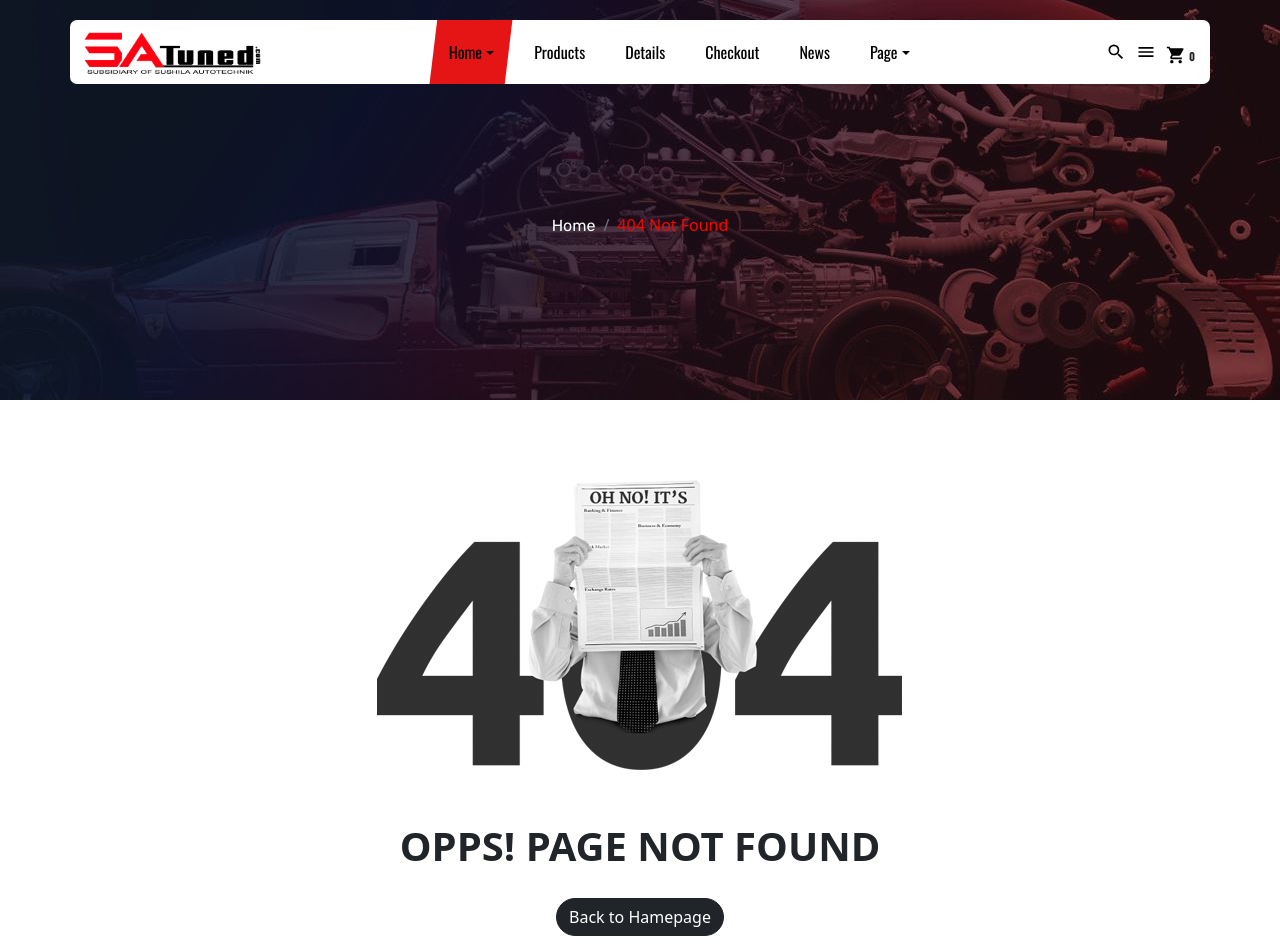
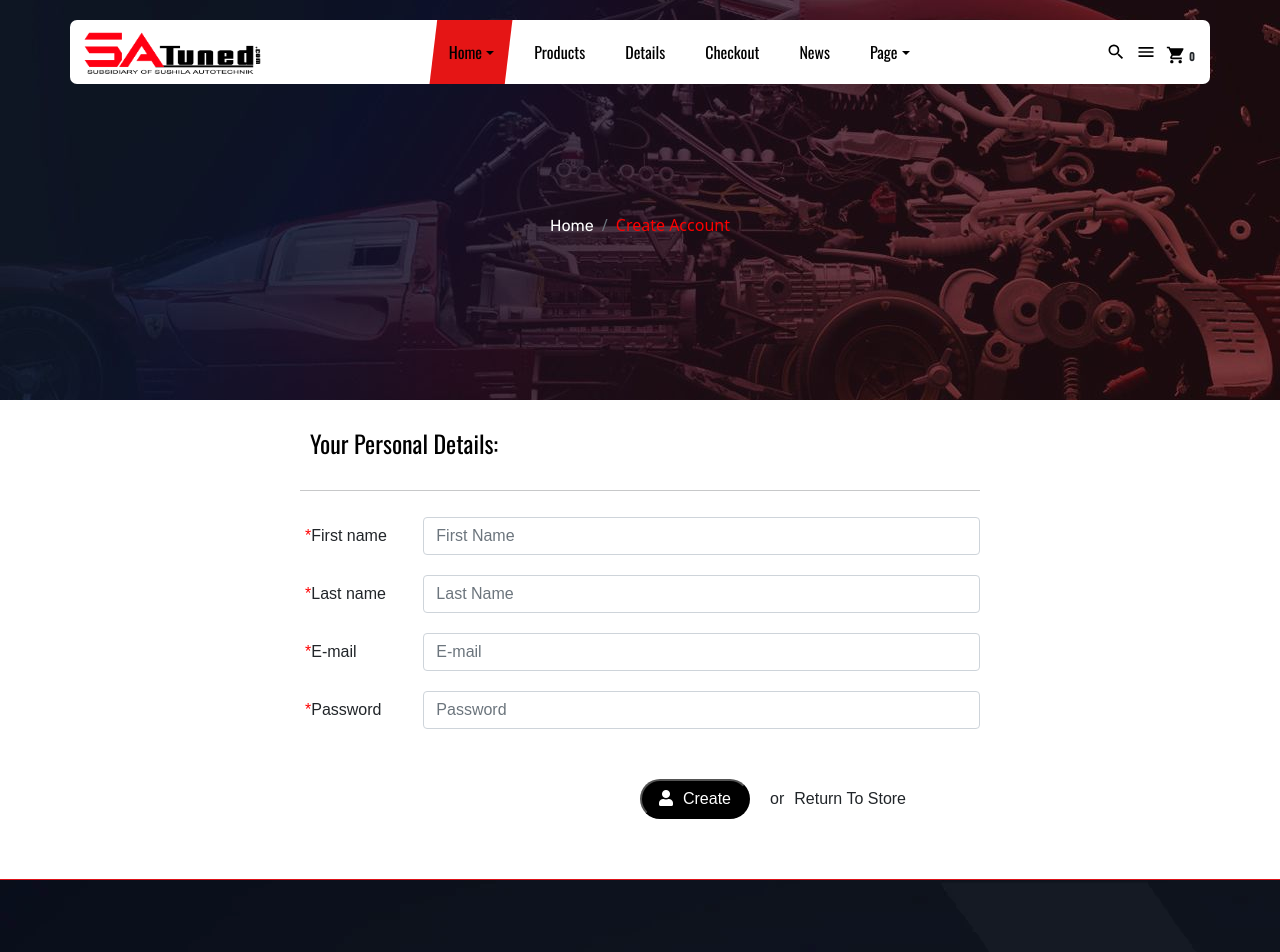
Before and after one commit to ramchandra-kumble/ReactJS, a React (Create React App) app: page /account/register in a window 1280 px wide. Shown: the top 952 px of the page. Built offline with nearby package versions, Linux system fonts and the light colour scheme; a web font is replaced by a local one.

Commit message:
added register page and created routes for login page

```diff
--- a/src/App.js
+++ b/src/App.js
@@ -13,6 +13,9 @@ import { totalQuantity } from "./Utilis/GetTotalQuantity";
 import CartPage from "./pages/CartPage/CartPage";
 import NotFind from "./pages/NotFound/NotFind";
 import Faq from "./pages/FaqPage/Faq";
+import SingleNewsPage from "./pages/NewsPage/SingleNewsPage";
+import Register from "./pages/Account/Register";
+import Login from "./pages/Account/Login";
 
 export const CardContext = createContext();
 
@@ -45,6 +48,15 @@ function App() {
             <Route path="/pages/faq">
               <Faq />
             </Route>
+            <Route path="/news/page">
+              <SingleNewsPage />
+            </Route>
+            <Route path="/account/register">
+              <Register />
+            </Route>
+            <Route path="/account/login">
+              <Login />
+            </Route>
             <Route>
               <NotFind />
             </Route>
--- a/src/components/Data/MenuList.js
+++ b/src/components/Data/MenuList.js
@@ -39,8 +39,8 @@ export const menus = [
     path: "/",
     dropdownList: [
       { text: "FAQ", path: "/pages/faq" },
-      { text: "Action", path: "/" },
-      { text: "Action", path: "/" },
+      { text: "REGISTER", path: "/account/register" },
+      { text: "LOGIN", path: "/account/login" },
     ],
   },
 ];
--- a/src/components/Data/newsData.js
+++ b/src/components/Data/newsData.js
@@ -4,57 +4,60 @@ export const newsData = [
   {
     title: "Ladipiscing erat llentesque pellentesque eton",
     date: "08/25/21",
-    author: "programmer anamul",
+    author: "Yash Kumar",
     description:
       "Lorem Ipsum is simply dummy text of the printing and typesetting industry. Lorem Ipsum has been the industry's standard dummy text ever since the 1500s, when an unknown printer took a galley of type and scrambled it to make a type specimen book. It has survived not only five centuries, but also the leap into electronic typesetting, remaining essentially unchanged. It was popularised in the 1960s with the release of Letraset sheets containing Lorem Ipsum passages, and more recently with desktop publishing software like Aldus PageMaker including versions of Lorem Ipsum. Lorem Ipsum is simply dummy text of the printing and typesetting industry. Lorem Ipsum has been the industry's standard dummy text ever since the 1500s, when an unknown printer took a galley of type and scrambled it to make a type specimen book. It has survived not only five centuries, but also the leap into electronic typesetting, remaining essentially unchanged. It was popularised in the 1960s with the release of Letraset sheets containing Lorem Ipsum passages, and more recently with desktop publishing software like Aldus PageMaker including versions of Lorem Ipsum.",
     image: newsImage1,
   },
   {
-    title: "Ladipiscing erat llentesque pellentesque eton",
-    date: "08/25/21",
-    author: "programmer anamul",
+    title: "Best Tyre Manufraturer",
+    date: "05/25/21",
+    author: "Jayesh",
     description:
       "Lorem Ipsum is simply dummy text of the printing and typesetting industry. Lorem Ipsum has been the industry's standard dummy text ever since the 1500s, when an unknown printer took a galley of type and scrambled it to make a type specimen book. It has survived not only five centuries, but also the leap into electronic typesetting, remaining essentially unchanged. It was popularised in the 1960s with the release of Letraset sheets containing Lorem Ipsum passages, and more recently with desktop publishing software like Aldus PageMaker including versions of Lorem Ipsum. Lorem Ipsum is simply dummy text of the printing and typesetting industry. Lorem Ipsum has been the industry's standard dummy text ever since the 1500s, when an unknown printer took a galley of type and scrambled it to make a type specimen book. It has survived not only five centuries, but also the leap into electronic typesetting, remaining essentially unchanged. It was popularised in the 1960s with the release of Letraset sheets containing Lorem Ipsum passages, and more recently with desktop publishing software like Aldus PageMaker including versions of Lorem Ipsum.",
     image: newsImage1,
   },
   {
-    title: "Ladipiscing erat llentesque pellentesque eton",
-    date: "08/25/21",
-    author: "programmer anamul",
+    title: "Color of your Choice",
+    date: "08/5/21",
+    author: "Hasan Abdullah",
     description:
       "Lorem Ipsum is simply dummy text of the printing and typesetting industry. Lorem Ipsum has been the industry's standard dummy text ever since the 1500s, when an unknown printer took a galley of type and scrambled it to make a type specimen book. It has survived not only five centuries, but also the leap into electronic typesetting, remaining essentially unchanged. It was popularised in the 1960s with the release of Letraset sheets containing Lorem Ipsum passages, and more recently with desktop publishing software like Aldus PageMaker including versions of Lorem Ipsum. Lorem Ipsum is simply dummy text of the printing and typesetting industry. Lorem Ipsum has been the industry's standard dummy text ever since the 1500s, when an unknown printer took a galley of type and scrambled it to make a type specimen book. It has survived not only five centuries, but also the leap into electronic typesetting, remaining essentially unchanged. It was popularised in the 1960s with the release of Letraset sheets containing Lorem Ipsum passages, and more recently with desktop publishing software like Aldus PageMaker including versions of Lorem Ipsum.",
     image: newsImage1,
   },
 ];
 
-
-
-
-
 export const sideBarCheckBoxLink = [
   {
-    text:"home 1", path: "/"
+    text: "home 1",
+    path: "/",
   },
   {
-    text:"home 2", path: "/"
+    text: "home 2",
+    path: "/",
   },
   {
-    text:"home 3", path: "/"
+    text: "home 3",
+    path: "/",
   },
   {
-    text:"home 4", path: "/"
+    text: "home 4",
+    path: "/",
   },
   {
-    text:"home 5", path: "/"
+    text: "home 5",
+    path: "/",
   },
   {
-    text:"home Fashion", path: "/"
+    text: "home Fashion",
+    path: "/",
   },
   {
-    text:"Fashion Light", path: "/"
+    text: "Fashion Light",
+    path: "/",
   },
   {
-    text:"Fashion dart", path: "/"
+    text: "Fashion dart",
+    path: "/",
   },
-
-]
+];
--- a/src/components/NewsPageComponent/SingleNews.js
+++ b/src/components/NewsPageComponent/SingleNews.js
@@ -1,6 +1,7 @@
 import React from "react";
 import style from "./NewsPageComponent.module.css";
 import { IoArrowForward } from "react-icons/io5";
+import { Link } from "react-router-dom";
 
 const SingleNews = ({ news }) => {
   return (
@@ -17,10 +18,12 @@ const SingleNews = ({ news }) => {
           <p className={style.description}>
             {news.description.slice(0, 200)}...
           </p>
-          <button className={`${style.my_btn} btn shadow-none`}>
-            <span className="me-1">Read more</span>
-            <IoArrowForward className="text-white fs-16" />
-          </button>
+          <Link to={`/news/${news.title}`}>
+            <button className={`${style.my_btn} btn shadow-none`}>
+              <span className="me-1">Read more</span>
+              <IoArrowForward className="text-white fs-16" />
+            </button>
+          </Link>
         </div>
       </div>
     </>
--- /dev/null
+++ b/src/pages/Account/Login.js
@@ -0,0 +1,12 @@
+import React from "react";
+import PageBanner from "../../components/commonComponent/PageBanner/PageBanner";
+
+const Login = () => {
+  return (
+    <div>
+      <PageBanner title="Account" dontShowTitle={true} menu={true} />
+    </div>
+  );
+};
+
+export default Login;
--- /dev/null
+++ b/src/pages/Account/Register.css
@@ -0,0 +1,74 @@
+fieldset {
+  background-color: white;
+}
+
+legend {
+  background-color: white;
+  color: black;
+  padding: 5px 10px;
+}
+
+input {
+  margin: 5px;
+}
+
+.formpar {
+  font-family: sans-serif;
+  margin: 10px 300px;
+
+  border-radius: 2px;
+}
+
+.btnreg {
+  margin-left: 300px;
+  margin-right: 20px;
+  background-color: black;
+  color: white;
+  width: 110px;
+  height: 40px;
+  border-radius: 25px;
+}
+
+.btnreg:hover {
+  background-color: red;
+}
+
+.create {
+  color: white;
+  font-weight: 200px;
+}
+
+.return {
+  padding-left: 10px;
+}
+
+.return:hover {
+  color: red;
+  cursor: pointer;
+}
+
+.name-wala {
+  font-family: Oswald;
+}
+.redStar {
+  color: red;
+}
+.boxok {
+  display: inline-block;
+  padding: 5px;
+}
+.boxok > span {
+  display: flex;
+  align-content: flex-end;
+}
+@media screen and (max-width: 900px) {
+  .formpar {
+    margin: 10px 10px;
+  }
+  .btnreg {
+    margin-left: 20px;
+  }
+  .boxok {
+    display: block;
+  }
+}
--- /dev/null
+++ b/src/pages/Account/Register.js
@@ -0,0 +1,129 @@
+import React from "react";
+import { Link } from "react-router-dom";
+import PageBanner from "../../components/commonComponent/PageBanner/PageBanner";
+import { useHistory } from "react-router";
+import "./Register.css";
+import { Form } from "react-bootstrap";
+
+const Register = () => {
+  const history = useHistory();
+  return (
+    <div>
+      <PageBanner title="Create Account" dontShowTitle={true} menu={true} />
+      <div className="formpar">
+        <Form
+          onSubmit={() => alert("Registered Successfully")}
+          style={{ padding: "10px 0" }}
+        >
+          <fieldset className="form">
+            <legend>
+              <p style={{ fontFamily: "Oswald" }}>Your Personal Details:</p>
+            </legend>
+            <hr />
+            <div>
+              <div className="col-sm-2 boxok">
+                <span>
+                  <Form.Label for="fname">
+                    <span className="redStar">*</span>First name
+                  </Form.Label>
+                </span>
+              </div>
+              <div className="col-sm-10 boxok">
+                <Form.Control
+                  type="text"
+                  className="ip"
+                  id="fname"
+                  name="fname"
+                  placeholder="First Name"
+                  required
+                />
+              </div>
+            </div>
+            <div>
+              <div className="col-sm-2 boxok">
+                <Form.Label for="fname">
+                  <span className="redStar">*</span>Last name
+                </Form.Label>
+              </div>
+              <div className="col-sm-10 boxok">
+                <Form.Control
+                  type="text"
+                  className="ip"
+                  id="lname"
+                  name="lname"
+                  placeholder="Last Name"
+                  required
+                />
+              </div>
+            </div>
+
+            <div>
+              <div className="col-sm-2 boxok">
+                <Form.Label for="fname">
+                  <span className="redStar">*</span>E-mail
+                </Form.Label>
+              </div>
+              <div className="col-sm-10 boxok">
+                <Form.Control
+                  type="email"
+                  className="ip"
+                  id="email"
+                  name="email"
+                  placeholder="E-mail"
+                  required
+                />
+              </div>
+            </div>
+            <div>
+              <div className="col-sm-2 boxok">
+                <Form.Label for="fname">
+                  <span className="redStar">*</span>Password
+                </Form.Label>
+              </div>
+              <div className="col-sm-10 boxok">
+                <Form.Control
+                  type="password"
+                  className="ip"
+                  id="password"
+                  name="password"
+                  placeholder="Password"
+                  required
+                />
+              </div>
+            </div>
+          </fieldset>
+          <div style={{ padding: "40px" }}>
+            <button
+              name="submitcreate"
+              id="button-account"
+              type="submit"
+              className="btnreg"
+            >
+              <span>
+                <i
+                  class="fa fa-user left"
+                  style={{
+                    color: "white",
+                    weight: "200px",
+                    paddingRight: "10px",
+                  }}
+                ></i>
+                Create
+              </span>
+            </button>
+            <span>or</span>
+            <span
+              href="#"
+              className="return"
+              onClick={() => history.push("/products")}
+            >
+              Return To Store
+            </span>
+          </div>
+        </Form>
+      </div>
+    </div>
+  );
+};
+
+export default Register;
--- a/src/pages/CartPage/CartPage.js
+++ b/src/pages/CartPage/CartPage.js
@@ -4,7 +4,7 @@ import RelatedProducts from "../../components/ProductDetailsComponent/RelatedPro
 import PageBanner from "../../components/commonComponent/PageBanner/PageBanner";
 
 import { Link } from "react-router-dom";
-import CheckOutSidebar from "../../components/CheckOutPageComponent/CheckOutSidebar";
+// import CheckOutSidebar from "../../components/CheckOutPageComponent/CheckOutSidebar";
 import OrderPoroductList from "../../components/CheckOutPageComponent/OrderPoroductList";
 // import { Button } from "react-bootstrap";
 
@@ -14,7 +14,6 @@ const CartPage = () => {
       <PageBanner title="Cart" dontShowTitle={true} menu={true} />
       <div style={{ height: "500px", margin: "20px", position: "relative" }}>
         <div style={{ display: "flex", alignItems: "center" }}>
-          <p>Cart Empty</p>
           {/* <CheckOutSidebar /> */}
           <OrderPoroductList />
         </div>
--- /dev/null
+++ b/src/pages/NewsPage/SingleNewsPage.js
@@ -0,0 +1,11 @@
+import React from "react";
+
+const SingleNewsPage = () => {
+  return (
+    <div>
+      <h1>hello</h1>
+    </div>
+  );
+};
+
+export default SingleNewsPage;
```
Also changed, not shown: src/components/CheckOutPageComponent/OrderPoroductList.js (+9 -9 lines), src/pages/Account/Login.css (added).
